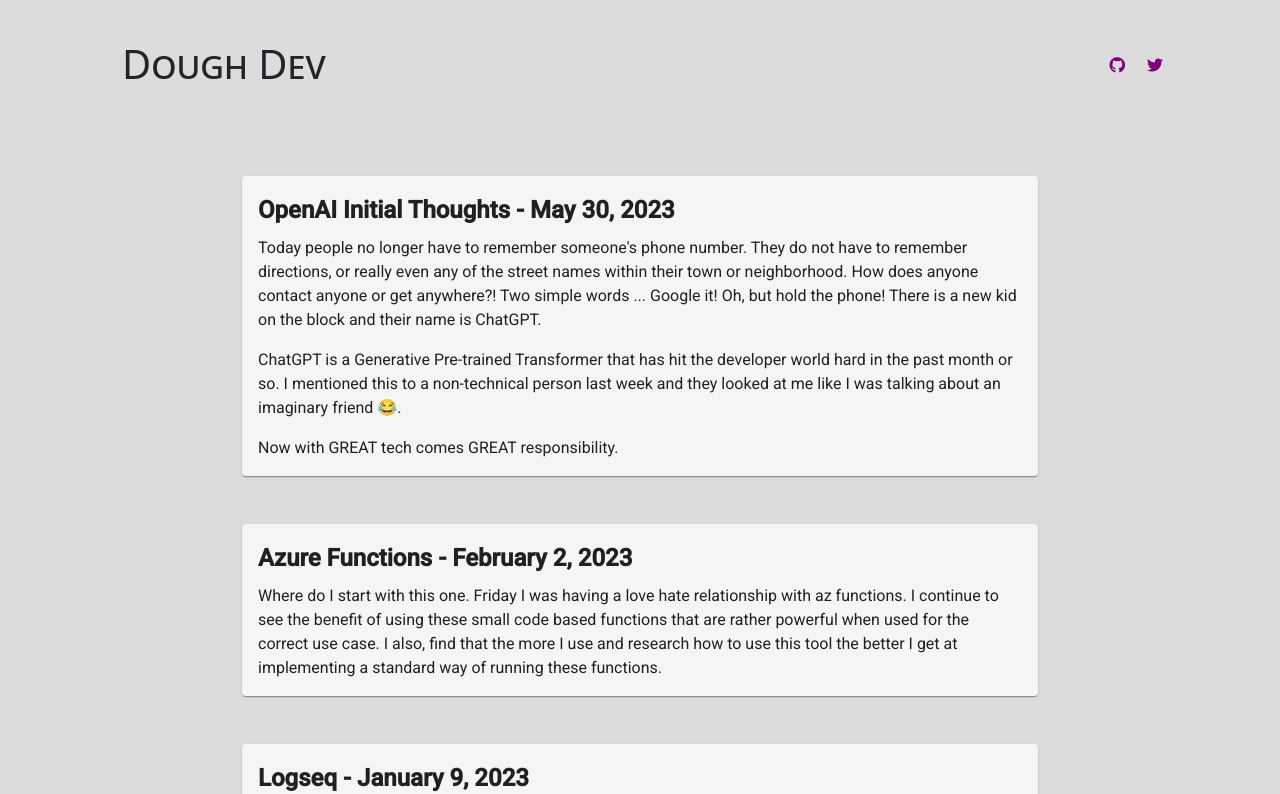
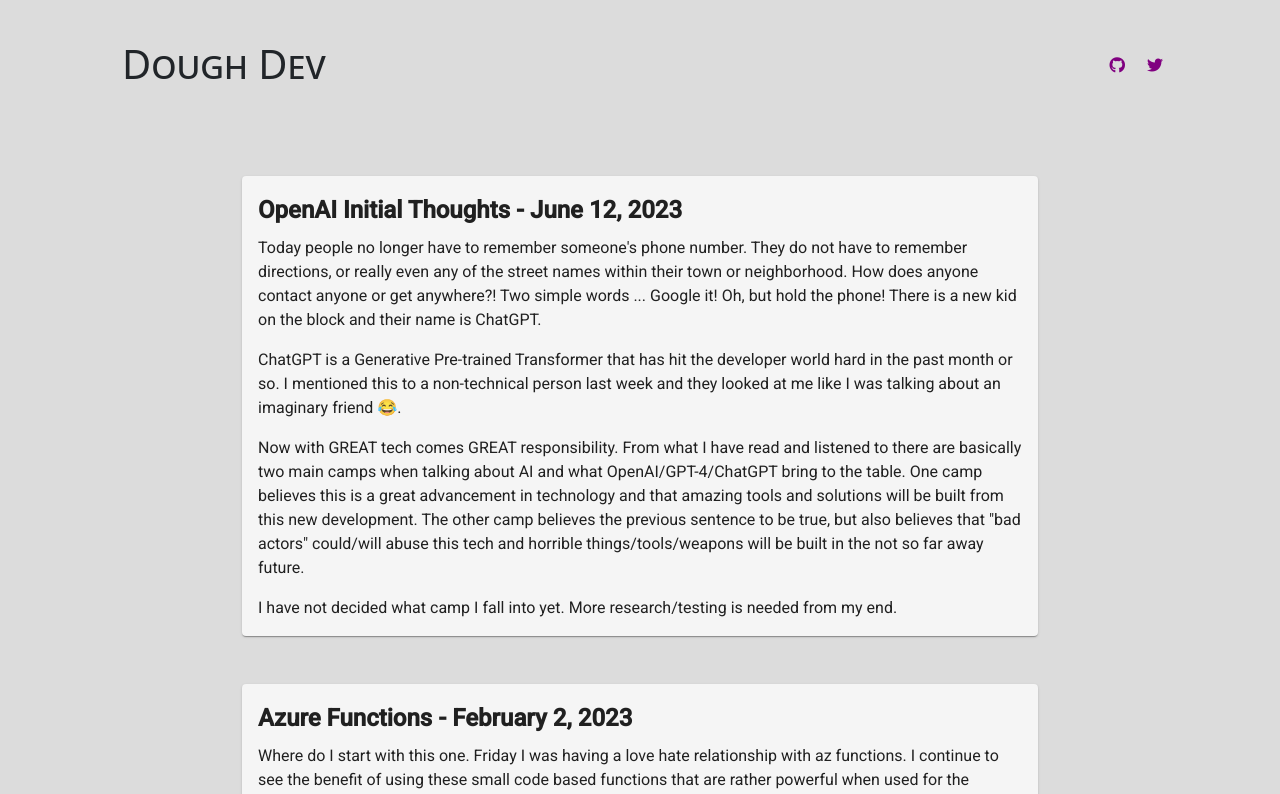
Before and after one commit to jamesjdougherty/dough-blog, an Angular app: page / in a window 1280 px wide. Shown: the top 794 px of the page. Built offline with nearby package versions, Linux system fonts and the light colour scheme; what @angular/fire would draw is missing.

Commit message:
Finish OpenAI blog

```diff
--- a/src/app/blog/blog.component.html
+++ b/src/app/blog/blog.component.html
@@ -1,6 +1,6 @@
 <div>
   <mat-card>
-    <mat-card-title>OpenAI Initial Thoughts - May 30, 2023</mat-card-title>
+    <mat-card-title>OpenAI Initial Thoughts - June 12, 2023</mat-card-title>
     <mat-card-content>
       <p>
         Today people no longer have to remember someone's phone number. They do
@@ -16,7 +16,18 @@
         about an imaginary friend 😂.
       </p>
       <p>
-        Now with GREAT tech comes GREAT responsibility.
+        Now with GREAT tech comes GREAT responsibility. From what I have read and
+        listened to there are basically two main camps when talking about AI and
+        what OpenAI/GPT-4/ChatGPT bring to the table. One camp believes this is a
+        great advancement in technology and that amazing tools and solutions will
+        be built from this new development. The other camp believes the previous
+        sentence to be true, but also believes that "bad actors" could/will abuse
+        this tech and horrible things/tools/weapons will be built in the not so
+        far away future.
+      </p>
+      <p>
+        I have not decided what camp I fall into yet. More research/testing is needed
+        from my end.
       </p>
     </mat-card-content>
   </mat-card>
```
